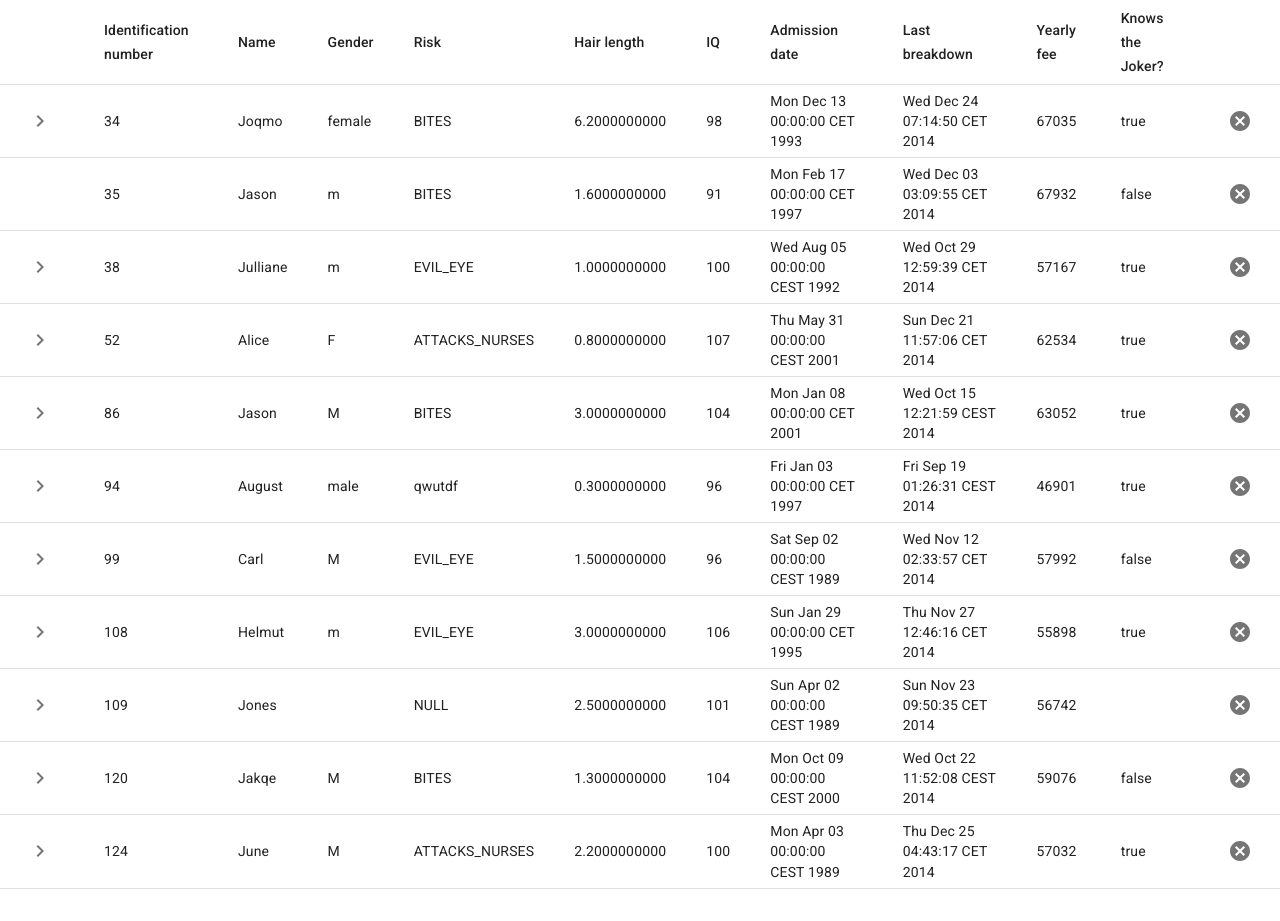
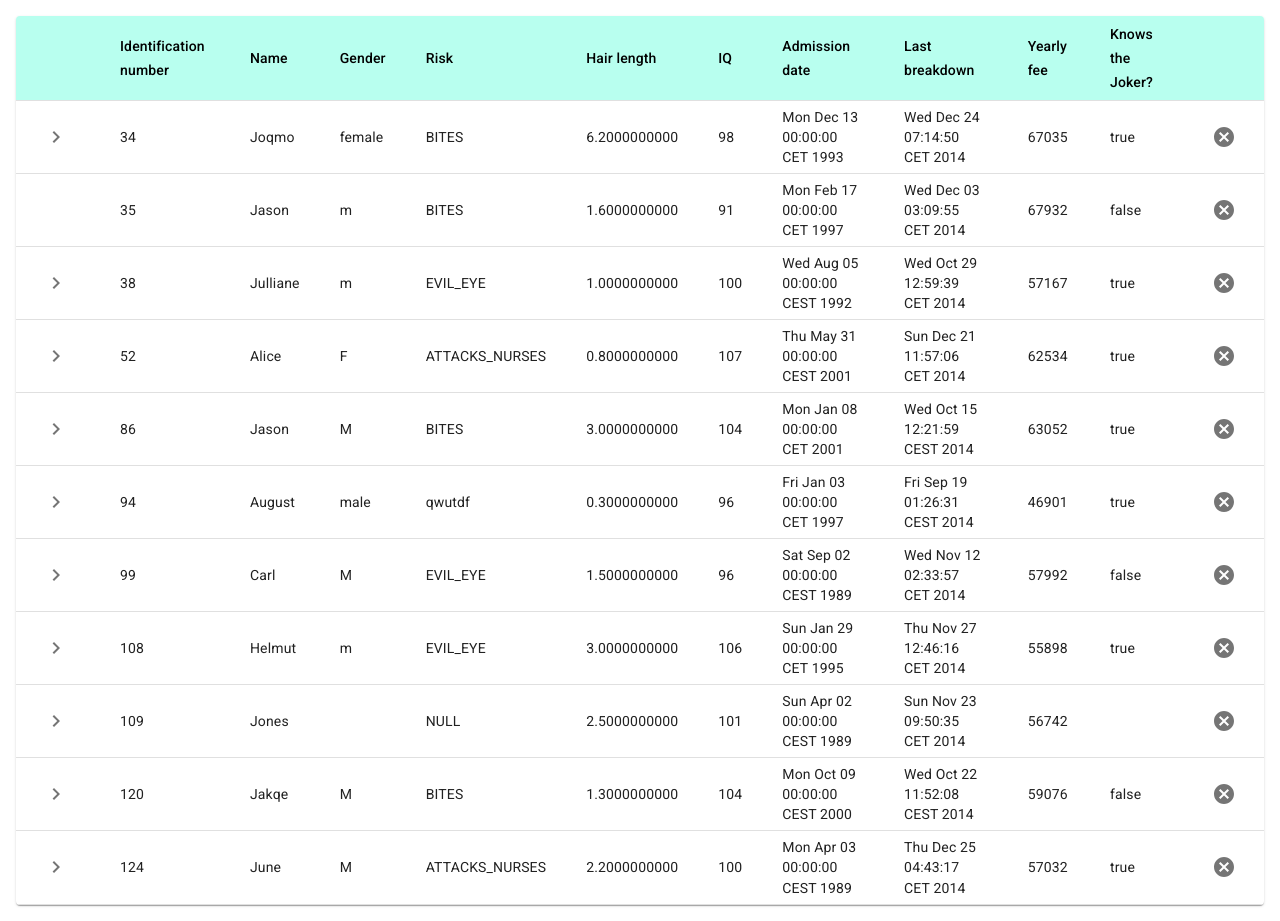
Before and after one commit to crazefan/ga-jsontotable, a React (Create React App) app: page / in a window 1280 px wide. Before the commit the page ends 889 px from the top, so only its background shows below. Built offline with nearby package versions, Linux system fonts and the light colour scheme.

Commit message:
small fixes, visual fixes and readme

```diff
--- a/src/TableBuilder/index.js
+++ b/src/TableBuilder/index.js
@@ -11,13 +11,30 @@ import {
   IconButton,
   TableBody,
   Typography,
+  TableContainer,
+  Paper,
 } from "@material-ui/core";
+
+import { withStyles, makeStyles } from "@material-ui/core/styles";
 
 import {
   Cancel,
   KeyboardArrowDown,
   KeyboardArrowRight,
 } from "@material-ui/icons";
+
+const StyledTableCell = withStyles((theme) => ({
+  head: {
+    backgroundColor: "#b8ffef",
+    color: theme.palette.common.black,
+  },
+}))(TableCell);
+
+const useStyles = makeStyles({
+  table: {
+    minWidth: 700,
+  },
+});
 
 const RowBuilder = ({ rowData, onUpdated, rowIndex, onDeleted }) => {
   const kids = getRowKids(rowData);
@@ -84,7 +101,7 @@ const RowBuilder = ({ rowData, onUpdated, rowIndex, onDeleted }) => {
       {hasKids && __isOpen && (
         <TableRow>
           <TableCell colSpan={100}>
-            <Box py={4} px={4}>
+            <Box py={1} px={1}>
               <Typography>{key}</Typography>
               <TableBuilder
                 rows={records}
@@ -101,12 +118,18 @@ const RowBuilder = ({ rowData, onUpdated, rowIndex, onDeleted }) => {
 
 const TableBuilder = ({ rows, onRowUpdated, onRowDeleted }) => {
   const headLabels = getHeadLabelsFromRows(rows);
+  const classes = useStyles();
+
   return (
+    <Box my={2} mx={2}>
+      <TableContainer className={classes.table} component={Paper}>
         <Table size={"small"}>
           <TableHead>
             <TableRow>
               {headLabels.map((label, i) => (
-            <TableCell key={`head-label-${label}-${i}`}>{label}</TableCell>
+                <StyledTableCell key={`head-label-${label}-${i}`}>
+                  {label}
+                </StyledTableCell>
               ))}
             </TableRow>
           </TableHead>
@@ -122,6 +145,8 @@ const TableBuilder = ({ rows, onRowUpdated, onRowDeleted }) => {
             ))}
           </TableBody>
         </Table>
+      </TableContainer>
+    </Box>
   );
 };
 
```
Also changed, not shown: 1 other file (tests, documents, lock files or other folders). Lines whose indentation alone changed are shown as unchanged.
